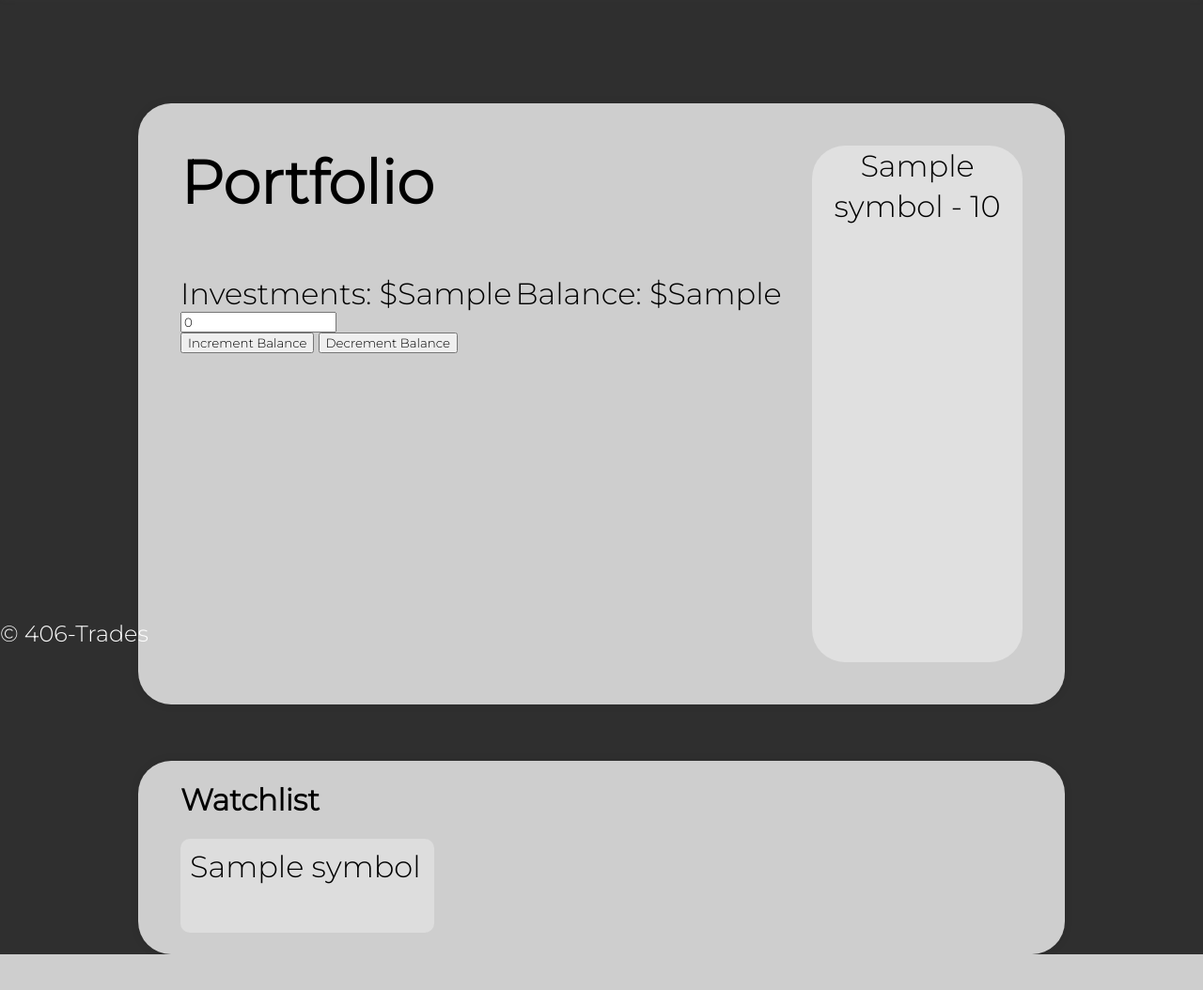
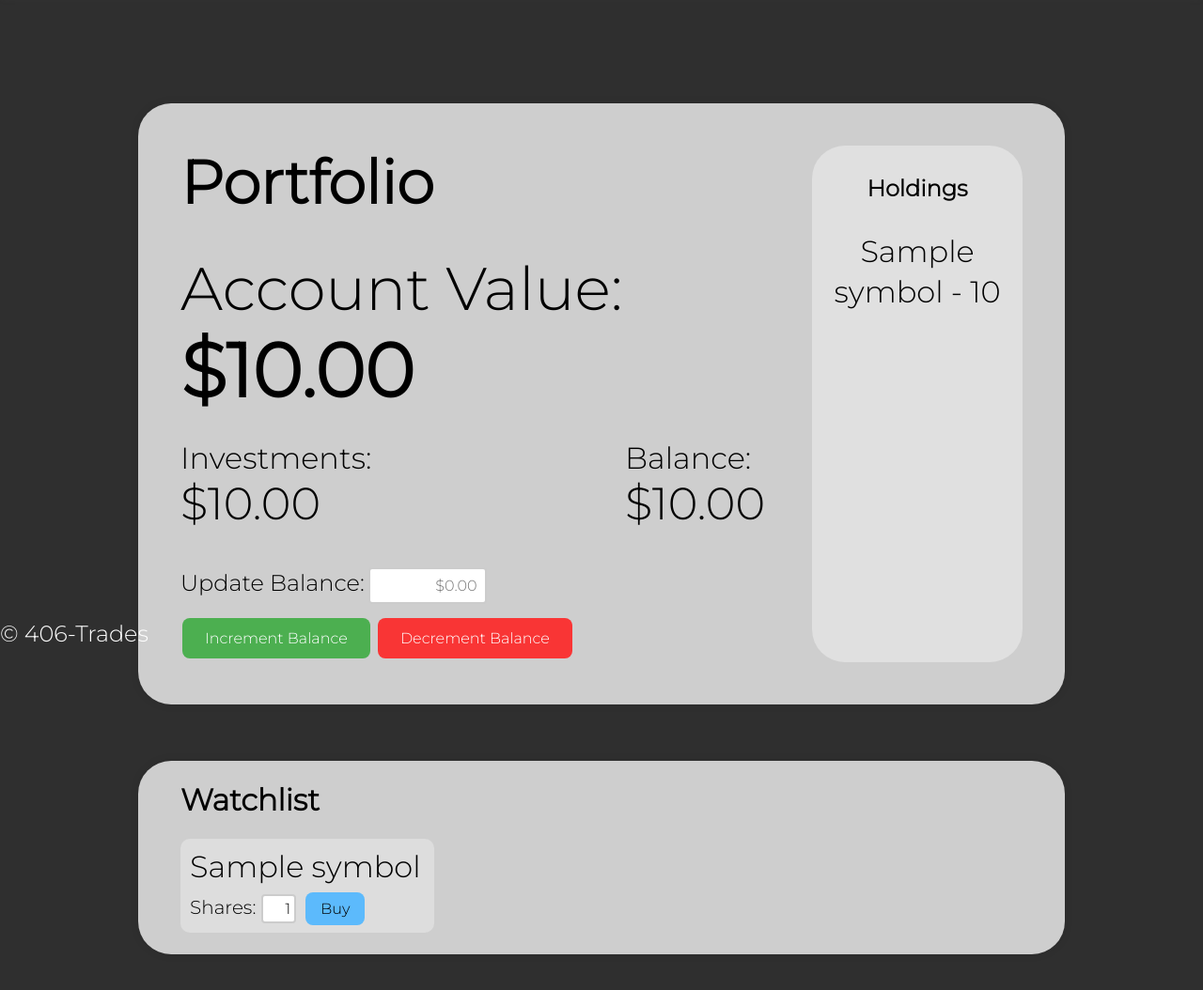
Before and after one commit to 406-Trades/406-Trades, a Flask app: template templates/home.html in a window 1280 px wide. Shown: the part 100-1154 px from the top of the page at 94% size. Before the commit the page ends 1116 px from the top, so only its background shows below. Run offline with Flask 2, Linux system fonts and the light colour scheme; the template is opened without the code that fills it: most values are stand-ins (such as "Sample title", 1, 10 or a date in 2020).

Commit message:
Modified home.html

```diff
--- a/templates/home.html
+++ b/templates/home.html
@@ -10,16 +10,27 @@
     <div class="home-container">
         <div class="portfolio-container">
             <h1>Portfolio</h1>
-            <div id="inv">Investments: ${{ i }}</div>
-            <div id="bal">Balance: ${{ b }}</div>
+            <div class="acc-finances">
+                <div id="val">Account Value:<br><div class="value-acc">{{ (i+b)|price  }}</div></div>
+                <div class="inv-bal">
+                    <div id="inv">Investments:<br><div class="value">{{ i|price  }}</div></div>
+                    <div id="bal">Balance:<br><div class="value">{{ b|price }}</div></div>
+                </div>
+            </div>
 
-            <form method="POST" action="{{ url_for('update_balance.update_balance', username=username) }}">
-                <input type="text" id="amount" name="amount" placeholder="$0.00" value=0><br>
-                <button type="submit" name="submit-button" value="Increment">Increment Balance</button>
-                <button type="submit" name="submit-button" value="Decrement">Decrement Balance</button>
+            <form class="form" method="POST" action="{{ url_for('update_balance.update_balance', username=username, b=b) }}">
+                <label id="form-subtitle">Update Balance:</label>
+                <input class="form-input" type="text" id="amount" name="amount" placeholder="$0.00" size="6"><br>
+                <button id="inc-button" type="submit" name="submit-button" value="Increment">Increment Balance</button>
+                <button id="dec-button" type="submit" name="submit-button" value="Decrement">Decrement Balance</button>
+                {% if error == 'Exceeding Balance Funds' and error == 'Invalid Balance Input' %}
+                    <p id="error-msg" style="color:red">{{ error }}</p>
+                {% endif %}
             </form>
         </div>
+        <!-- Container for Owned/Bought Stocks -->
         <div class="owned-container">
+            <p id="owned-title">Holdings</p>
             <div class="owned-scrollbar">
                 {% for symbol, quantity in stocks.items() %}
                 <div class="owned-stock">{{ symbol }} - {{ quantity }}</div>
@@ -33,9 +44,20 @@
         <h1>Watchlist</h1>
         <div class="scrollbar">
             {% for symbol in saved %}
-			<div class="saved-stock">{{ symbol }}</div>
-		    {% endfor %}
+            <div class="saved-stock">
+                <div id="symbol">{{ symbol }} </div>
+                <form class="stock-form" method="POST" action="{{ url_for('buy_stock.buy_stock', username=username, symbol=symbol) }}">
+                    <label id="sub-title">Shares: </label>
+                    <input type="text" id="buy-amount" name="buy-amount" maxlength="6" size="4" value=1>
+                    <button type="submit" id="{{ symbol }}" class="buy-button" name="buy-button" value="Buy">Buy</button>
+                    {% if error and symbol == errorSymbol %}
+                        <!-- <style>#{{ symbol }} {border: 1px solid red;}</style> -->
+                    {% endif %}
+                </form>
+            </div>
+            {% endfor %}
         </div>
     </div>
+    <br><br>
 </html>
 {% endblock %}
```
